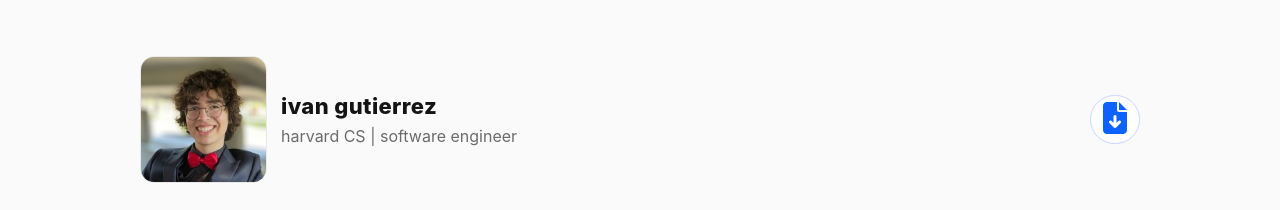
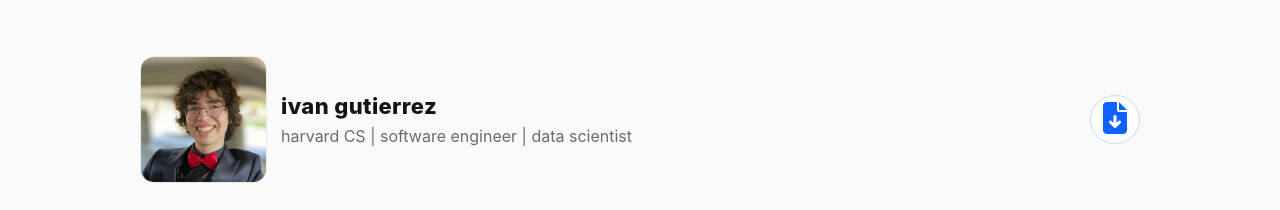
Before and after one commit to ivanharvard/gutierrezivan, a React (Vite) app in the folder gutierrezivan/: page / in a window 1280 px wide. Shown: the top 210 px of the page. Built offline with nearby package versions, Linux system fonts and the light colour scheme.

Commit message:
added ec50 project

```diff
--- a/gutierrezivan/src/components/RootHeader.tsx
+++ b/gutierrezivan/src/components/RootHeader.tsx
@@ -7,7 +7,7 @@ export default function RootHeader() {
                 </div>
                 <div>
                     <div className="title">ivan gutierrez</div>
-                    <div className="muted">harvard CS | software engineer</div>
+                    <div className="muted">harvard CS | software engineer | data scientist</div>
                 </div>
             </div>
             <div style={{ display: 'flex', gap: 8, alignItems: 'center' }}>
--- a/gutierrezivan/src/data/projects.json
+++ b/gutierrezivan/src/data/projects.json
@@ -7,7 +7,7 @@
     },
     {
         "title": "Chickadee OS",
-        "blurb": "A UNIX-like multiprocessor teaching OS built in CS 1610, implementing virtual memory, process and thread management, and system calls, and designing a virtual file system (VFS) abstraction.",
+        "blurb": "A UNIX-like multiprocessor teaching OS, implementing virtual memory, process and thread management, system calls, PC Speaker support, and designing a virtual file system (VFS) abstraction.",
         "liveUrl": "https://read.seas.harvard.edu/cs1610/2026/",
         "tags": ["C++", "Operating Systems"]
     },
@@ -30,6 +30,12 @@
         "liveUrl": "/pdf/CS2080_Poster.pdf",
         "codeUrl": "https://github.com/connorbuchheit/DPClustering",
         "tags": ["Python", "Machine Learning", "Data Science", "Data Privacy"]
+    },
+    {
+        "title": "Dual Markets: Upward Mobility in Destin and Okaloosa County",
+        "blurb": "A data science project that uses U.S. Census data to analyze the relationship between upward mobility of children and various socioeconomic factors in Destin and Okaloosa County, Florida.",
+        "liveUrl": "/pdf/EC50_Paper.pdf",
+        "tags": ["R", "Tidyverse", "Data Science", "Data Visualization", "Economics"]
     },
     {
         "title": "Graphene",
```
Also changed, not shown: 1 other file (tests, documents, lock files or other folders).
